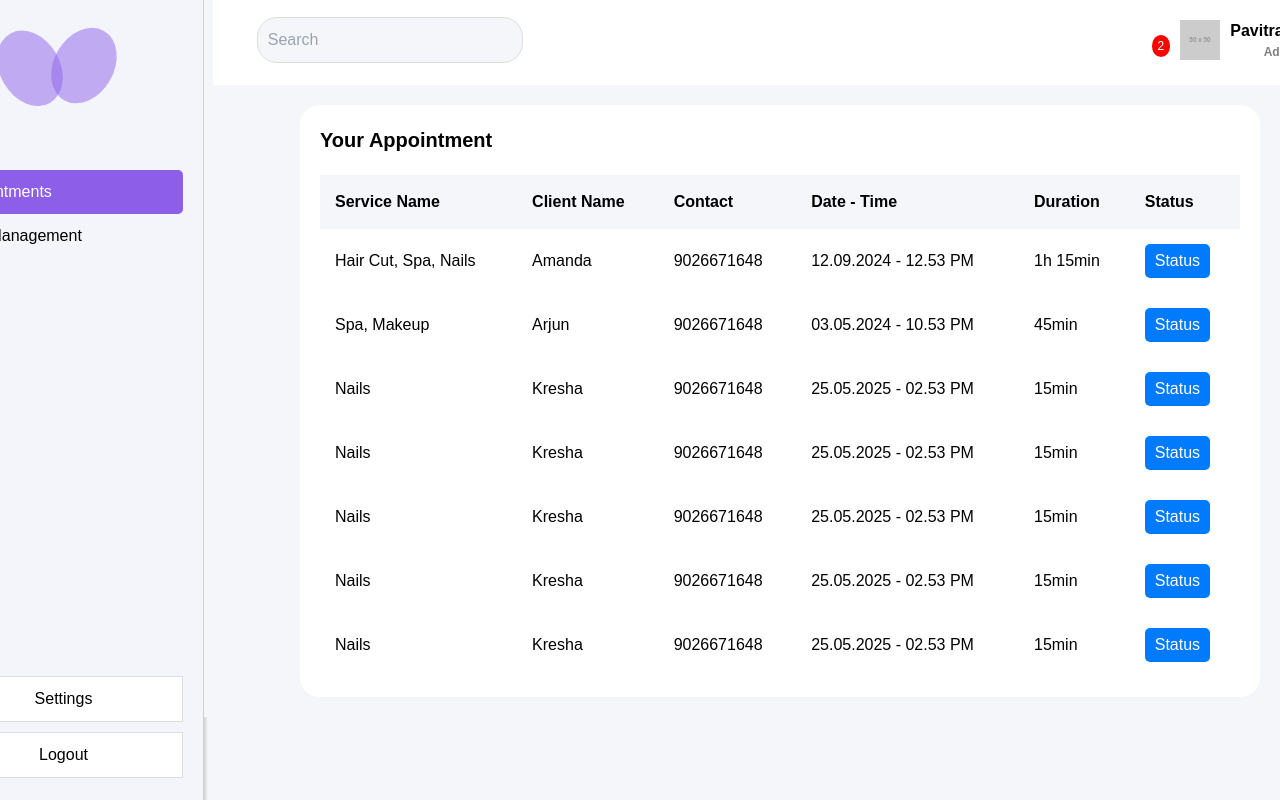
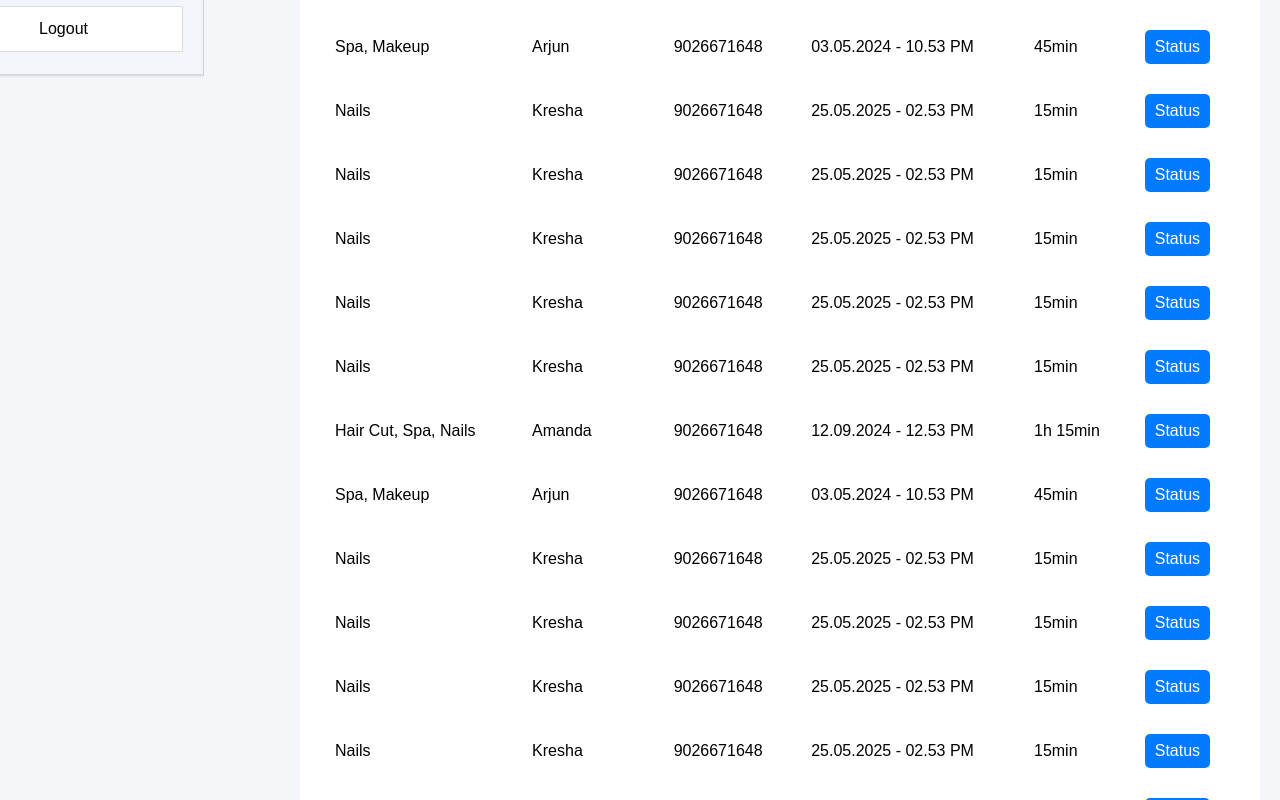
Before and after one commit to vaibhavs-codewiz/fresha, a React (Vite) app: page /WorkerDashboard in a window 1280 px wide. Built offline with nearby package versions, Linux system fonts and the light colour scheme.

Commit message:
Fixed some bugs

```diff
--- a/src/App.jsx
+++ b/src/App.jsx
@@ -34,7 +34,7 @@ function App() {
           <Route path='/Reschedule_appointments' element={<Reschedule_appointments />}></Route>
           <Route path='/SalesDashboard' element={<SalesDashboard />}></Route>
           <Route path='/WorkerDashboard' element={<WorkerDashboard />}></Route>
-          <Route path='/StockItems/:paramid' element={<StockItems />}></Route>
+          <Route path='/StockItems' element={<StockItems />}></Route>
         </Routes>
       </BrowserRouter>
     </>
--- a/src/component/WorkerDashboard.jsx
+++ b/src/component/WorkerDashboard.jsx
@@ -1,19 +1,229 @@
-import "./WorkerDashboard.css"
+import "./WorkerDashboard.css";
 const appointments = [
-    { serviceName: "Hair Cut, Spa, Nails", clientName: "Amanda", contact: "9026671648", dateTime: "12.09.2024 - 12.53 PM", duration: "1h 15min" },
-    { serviceName: "Spa, Makeup", clientName: "Arjun", contact: "9026671648", dateTime: "03.05.2024 - 10.53 PM", duration: "45min" },
-    { serviceName: "Nails", clientName: "Kresha", contact: "9026671648", dateTime: "25.05.2025 - 02.53 PM", duration: "15min" },
-    { serviceName: "Nails", clientName: "Kresha", contact: "9026671648", dateTime: "25.05.2025 - 02.53 PM", duration: "15min" },
-    { serviceName: "Nails", clientName: "Kresha", contact: "9026671648", dateTime: "25.05.2025 - 02.53 PM", duration: "15min" },
-    { serviceName: "Nails", clientName: "Kresha", contact: "9026671648", dateTime: "25.05.2025 - 02.53 PM", duration: "15min" },
-    { serviceName: "Nails", clientName: "Kresha", contact: "9026671648", dateTime: "25.05.2025 - 02.53 PM", duration: "15min" }
+  {
+    serviceName: "Hair Cut, Spa, Nails",
+    clientName: "Amanda",
+    contact: "9026671648",
+    dateTime: "12.09.2024 - 12.53 PM",
+    duration: "1h 15min",
+  },
+  {
+    serviceName: "Spa, Makeup",
+    clientName: "Arjun",
+    contact: "9026671648",
+    dateTime: "03.05.2024 - 10.53 PM",
+    duration: "45min",
+  },
+  {
+    serviceName: "Nails",
+    clientName: "Kresha",
+    contact: "9026671648",
+    dateTime: "25.05.2025 - 02.53 PM",
+    duration: "15min",
+  },
+  {
+    serviceName: "Nails",
+    clientName: "Kresha",
+    contact: "9026671648",
+    dateTime: "25.05.2025 - 02.53 PM",
+    duration: "15min",
+  },
+  {
+    serviceName: "Nails",
+    clientName: "Kresha",
+    contact: "9026671648",
+    dateTime: "25.05.2025 - 02.53 PM",
+    duration: "15min",
+  },
+  {
+    serviceName: "Nails",
+    clientName: "Kresha",
+    contact: "9026671648",
+    dateTime: "25.05.2025 - 02.53 PM",
+    duration: "15min",
+  },
+  {
+    serviceName: "Nails",
+    clientName: "Kresha",
+    contact: "9026671648",
+    dateTime: "25.05.2025 - 02.53 PM",
+    duration: "15min",
+  },
+  {
+    serviceName: "Hair Cut, Spa, Nails",
+    clientName: "Amanda",
+    contact: "9026671648",
+    dateTime: "12.09.2024 - 12.53 PM",
+    duration: "1h 15min",
+  },
+  {
+    serviceName: "Spa, Makeup",
+    clientName: "Arjun",
+    contact: "9026671648",
+    dateTime: "03.05.2024 - 10.53 PM",
+    duration: "45min",
+  },
+  {
+    serviceName: "Nails",
+    clientName: "Kresha",
+    contact: "9026671648",
+    dateTime: "25.05.2025 - 02.53 PM",
+    duration: "15min",
+  },
+  {
+    serviceName: "Nails",
+    clientName: "Kresha",
+    contact: "9026671648",
+    dateTime: "25.05.2025 - 02.53 PM",
+    duration: "15min",
+  },
+  {
+    serviceName: "Nails",
+    clientName: "Kresha",
+    contact: "9026671648",
+    dateTime: "25.05.2025 - 02.53 PM",
+    duration: "15min",
+  },
+  {
+    serviceName: "Nails",
+    clientName: "Kresha",
+    contact: "9026671648",
+    dateTime: "25.05.2025 - 02.53 PM",
+    duration: "15min",
+  },
+  {
+    serviceName: "Nails",
+    clientName: "Kresha",
+    contact: "9026671648",
+    dateTime: "25.05.2025 - 02.53 PM",
+    duration: "15min",
+  },
+  {
+    serviceName: "Hair Cut, Spa, Nails",
+    clientName: "Amanda",
+    contact: "9026671648",
+    dateTime: "12.09.2024 - 12.53 PM",
+    duration: "1h 15min",
+  },
+  {
+    serviceName: "Spa, Makeup",
+    clientName: "Arjun",
+    contact: "9026671648",
+    dateTime: "03.05.2024 - 10.53 PM",
+    duration: "45min",
+  },
+  {
+    serviceName: "Nails",
+    clientName: "Kresha",
+    contact: "9026671648",
+    dateTime: "25.05.2025 - 02.53 PM",
+    duration: "15min",
+  },
+  {
+    serviceName: "Nails",
+    clientName: "Kresha",
+    contact: "9026671648",
+    dateTime: "25.05.2025 - 02.53 PM",
+    duration: "15min",
+  },
+  {
+    serviceName: "Nails",
+    clientName: "Kresha",
+    contact: "9026671648",
+    dateTime: "25.05.2025 - 02.53 PM",
+    duration: "15min",
+  },
+  {
+    serviceName: "Nails",
+    clientName: "Kresha",
+    contact: "9026671648",
+    dateTime: "25.05.2025 - 02.53 PM",
+    duration: "15min",
+  },
+  {
+    serviceName: "Nails",
+    clientName: "Kresha",
+    contact: "9026671648",
+    dateTime: "25.05.2025 - 02.53 PM",
+    duration: "15min",
+  },
+  {
+    serviceName: "Hair Cut, Spa, Nails",
+    clientName: "Amanda",
+    contact: "9026671648",
+    dateTime: "12.09.2024 - 12.53 PM",
+    duration: "1h 15min",
+  },
+  {
+    serviceName: "Spa, Makeup",
+    clientName: "Arjun",
+    contact: "9026671648",
+    dateTime: "03.05.2024 - 10.53 PM",
+    duration: "45min",
+  },
+  {
+    serviceName: "Nails",
+    clientName: "Kresha",
+    contact: "9026671648",
+    dateTime: "25.05.2025 - 02.53 PM",
+    duration: "15min",
+  },
+  {
+    serviceName: "Nails",
+    clientName: "Kresha",
+    contact: "9026671648",
+    dateTime: "25.05.2025 - 02.53 PM",
+    duration: "15min",
+  },
+  {
+    serviceName: "Nails",
+    clientName: "Kresha",
+    contact: "9026671648",
+    dateTime: "25.05.2025 - 02.53 PM",
+    duration: "15min",
+  },
+  {
+    serviceName: "Nails",
+    clientName: "Kresha",
+    contact: "9026671648",
+    dateTime: "25.05.2025 - 02.53 PM",
+    duration: "15min",
+  },
+  {
+    serviceName: "Nails",
+    clientName: "Kresha",
+    contact: "9026671648",
+    dateTime: "25.05.2025 - 02.53 PM",
+    duration: "15min",
+  },
+  {
+    serviceName: "Nails",
+    clientName: "Kresha",
+    contact: "9026671648",
+    dateTime: "25.05.2025 - 02.53 PM",
+    duration: "15min",
+  },
+  {
+    serviceName: "Nails",
+    clientName: "Kresha",
+    contact: "9026671648",
+    dateTime: "25.05.2025 - 02.53 PM",
+    duration: "15min",
+  },
+  {
+    serviceName: "Nails",
+    clientName: "Kresha",
+    contact: "9026671648",
+    dateTime: "25.05.2025 - 02.53 PM",
+    duration: "15min",
+  },
 ];
 
 function WorkerDashboard() {
   return (
     <div className="container">
       <aside className="sidebar">
-                <div >
+        <div>
           <div className="logo">
             <div className="circle"></div>
           </div>
@@ -48,7 +258,10 @@ function WorkerDashboard() {
             <div className="user-info">
               <img src="https://via.placeholder.com/50" alt="User" />
               <div>
-                                <p>Pavitra Gupta<br /></p>
+                <p>
+                  Pavitra Gupta
+                  <br />
+                </p>
                 <p className="role">Admin</p>
               </div>
             </div>
@@ -77,9 +290,10 @@ function WorkerDashboard() {
                     <td>{appointment.contact}</td>
                     <td>{appointment.dateTime}</td>
                     <td>{appointment.duration}</td>
-                                        <td><button className="status-btn">Status</button></td>
+                    <td>
+                      <button className="status-btn">Status</button>
+                    </td>
                   </tr>
-
                 </>
               ))}
             </tbody>
```
Also changed, not shown: 1 other file (tests, documents, lock files or other folders). Lines whose indentation alone changed are shown as unchanged.
